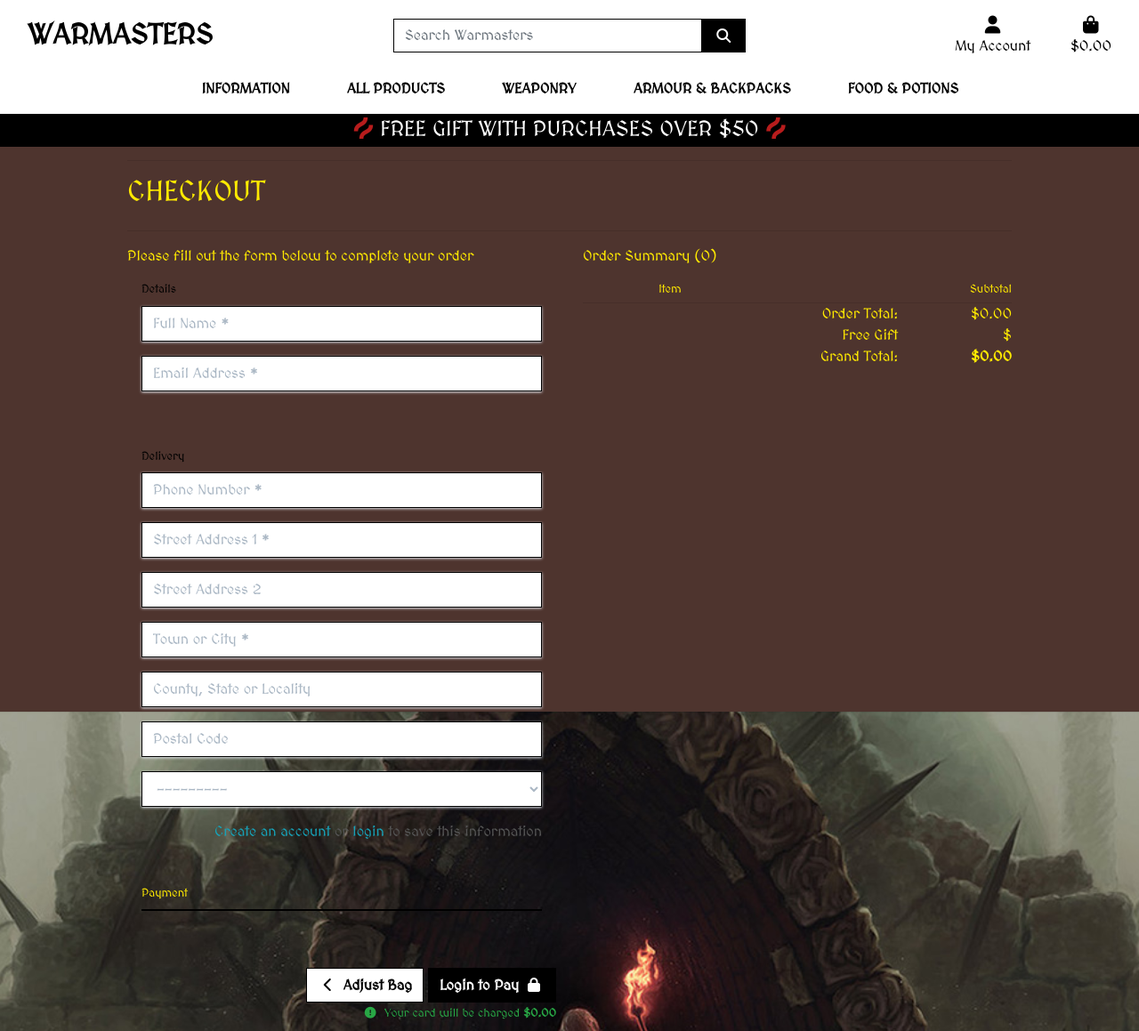
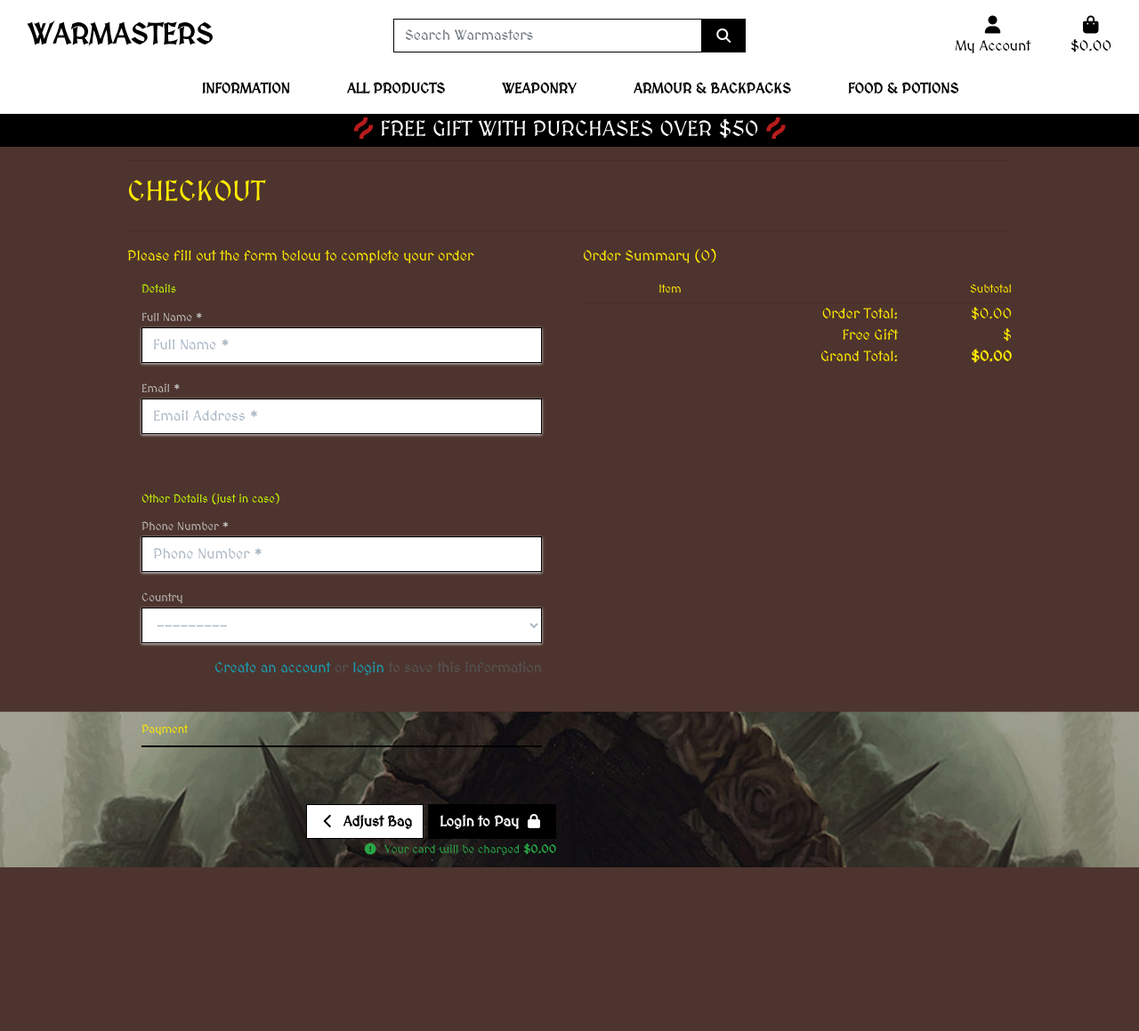
Before and after one commit to pauld0051/warmasters, a Django app: template checkout/templates/checkout/checkout.html in a window 1280 px wide. Shown: the whole page at 89% size. After the commit the page ends 975 px from the top, so only its background shows below. Run offline with Django 3.2, Linux system fonts and the light colour scheme; the template is opened without the code that fills it: values that come from a table or form of the project are taken from there, others are empty; parts of the project's set-up code (start-up, migrations or seed data) failed here and were passed over; some libraries are stand-ins or nearby versions.

Commit message:
Add all fields for Stripe Webhook purposes, checked and functional

```diff
--- a/checkout/forms.py
+++ b/checkout/forms.py
@@ -28,6 +28,11 @@
         }
 
         self.fields['full_name'].widget.attrs['autofocus'] = True
+        self.fields['postcode'].widget = forms.HiddenInput()
+        self.fields['town_or_city'].widget = forms.HiddenInput()
+        self.fields['street_address1'].widget = forms.HiddenInput()
+        self.fields['street_address2'].widget = forms.HiddenInput()
+        self.fields['county'].widget = forms.HiddenInput()
         for field in self.fields:
             if field != 'country':
                 if self.fields[field].required:
@@ -36,4 +41,5 @@
                     placeholder = placeholders[field]
                 self.fields[field].widget.attrs['placeholder'] = placeholder
             self.fields[field].widget.attrs['class'] = 'stripe-style-input'
+
             self.fields[field].label = False
--- a/checkout/templates/checkout/checkout.html
+++ b/checkout/templates/checkout/checkout.html
@@ -72,22 +72,26 @@
             <form action="{% url 'checkout' %}" method="POST" id="payment-form">
                 {% csrf_token %}
                 <fieldset class="rounded px-3 mb-5">
-                    <legend class="fieldset-label small text-black px-2 w-auto">Details</legend>
+                    <legend class="fieldset-label small text-lime px-2 w-auto">Details</legend>
+                    <small class="text-med-gray">Full Name *</small>
                     {{ order_form.full_name | as_crispy_field }}
+                    <small class="text-med-gray">Email *</small>
                     {{ order_form.email | as_crispy_field }}
                 </fieldset>
                 <fieldset class="rounded px-3 mb-5">
-                    <legend class="fieldset-label small text-black px-2 w-auto">Delivery</legend>
+                    <legend class="fieldset-label small text-lime px-2 w-auto">Other Details (just in case)</legend>
+                    <small class="text-med-gray">Phone Number *</small>
                     {{ order_form.phone_number | as_crispy_field }}
                     {{ order_form.street_address1 | as_crispy_field }}
                     {{ order_form.street_address2 | as_crispy_field }}
                     {{ order_form.town_or_city | as_crispy_field }}
                     {{ order_form.county | as_crispy_field }}
                     {{ order_form.postcode | as_crispy_field }}
+                    <small class="text-med-gray">Country</small>
                     {{ order_form.country | as_crispy_field }}
                     <div class="form-check form-check-inline float-right mr-0">
                         {% if user.is_authenticated %}
-                        <label class="form-check-label" for="id-save-info">Save this delivery information to my
+                        <label class="form-check-label text-med-gray" for="id-save-info">Save this delivery information to my
                             profile</label>
                         <input class="form-check-input ml-2 mr-0" type="checkbox" id="id-save-info" name="save-info"
                             checked>
--- a/checkout/webhook_handler.py
+++ b/checkout/webhook_handler.py
@@ -23,6 +23,7 @@
     def _send_confirmation_email(self, order):
         """Send the user a confirmation email"""
         cust_email = order.email
+        print(cust_email)
         subject = render_to_string(
             'checkout/confirmation_emails/confirmation_email_subject.txt',
             {'order': order})
@@ -55,9 +56,7 @@
         save_info = intent.metadata.save_info
 
         billing_details = intent.charges.data[0].billing_details
-        print(billing_details, "*************** THIS IS BILLING DETAILS ***************")
         shipping_details = intent.shipping
-        print(shipping_details, "*************** THIS IS SHIPPING DETAILS ***************")
         grand_total = round(intent.charges.data[0].amount / 100, 2)
 
         # Update profile information if save_info was checked
```
Also changed, not shown: warmasters/settings.py (+12 -12 lines), README.md, media/morning-star.jpg (added).
